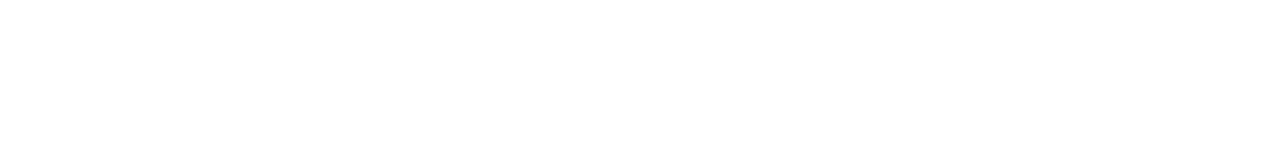
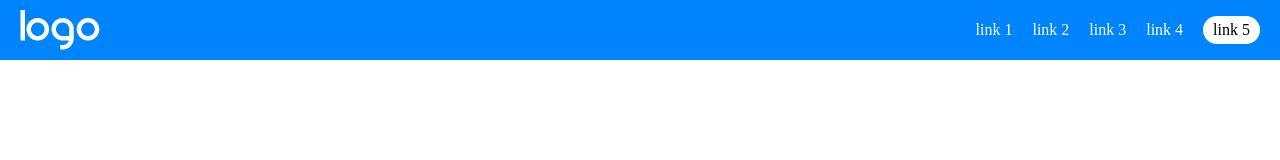
Before and after one commit to DrKillex/htmlcss-responsive-layout, a plain HTML site: page index.html in a window 1280 px wide. Drawn offline with Linux system fonts and the light colour scheme.

Commit message:
nav non fixed

```diff
--- a/css/common.css
+++ b/css/common.css
@@ -0,0 +1,31 @@
+/* var */
+
+:root {
+    --primary-color: #0084fd;
+    --primary-color-light: #B5DDFF;
+    --secondary-color: #9792E4;
+}
+
+/* common */
+
+.container {
+    margin: 0 auto;
+}
+
+.flex {
+    display: flex;
+}
+
+.jc-between {
+    justify-content: space-between;
+}
+
+img {
+    width: 100%;
+    display: block;
+}
+
+.btn {
+    border-radius: 1.25rem;
+    padding: .3125rem .625rem;
+}
--- a/css/header.css
+++ b/css/header.css
@@ -0,0 +1,42 @@
+nav {
+    background-color: var(--primary-color);
+    color: white;
+    padding: .625rem 1.25rem;
+    /* position: fixed; */
+}
+
+nav .container.flex {
+    align-items: center;
+}
+
+.menu-list {
+    display: none;
+}
+
+@media screen and (min-width: 992px) {
+
+    .menu-list {
+        display: flex;
+        gap: 1.25rem;
+        align-items: center;
+    }
+
+    .hamburger {
+        display: none;
+    }
+
+    .menu-list li {
+        list-style: none;
+        text-decoration: none;
+    }
+
+    .menu-list li a {
+        text-decoration: none;
+        color: inherit;
+    }
+
+    .menu-list .btn {
+        background-color: white;
+        color: black;
+    }
+}
--- a/index.html
+++ b/index.html
@@ -5,11 +5,40 @@
     <meta http-equiv="X-UA-Compatible" content="IE=edge">
     <meta name="viewport" content="width=device-width, initial-scale=1.0">
     <title>Document</title>
+    <link rel="stylesheet" href="https://cdnjs.cloudflare.com/ajax/libs/font-awesome/6.2.1/css/all.min.css" integrity="sha512-MV7K8+y+gLIBoVD59lQIYicR65iaqukzvf/nwasF0nqhPay5w/9lJmVM2hMDcnK1OnMGCdVK+iQrJ7lzPJQd1w==" crossorigin="anonymous" referrerpolicy="no-referrer" />
     <link rel="stylesheet" href="css/style.css">
 </head>
 <body>
     <!-- header -->
-    <header></header>
+    <header>
+        <nav>
+            <div class="container flex jc-between">
+                <div class="logo">
+                    <img src="img/logo.png" alt="logo">
+                </div>
+                <div class="hamburger"><i class="fa-solid fa-bars"></i></div>
+
+                    <ul class="menu-list">
+                        <li>
+                            <a href="#">link 1</a>
+                        </li>
+                        <li>
+                            <a href="#">link 2</a>
+                        </li>
+                        <li>
+                            <a href="#">link 3</a>
+                        </li>
+                        <li>
+                            <a href="#">link 4</a>
+                        </li>
+                        <li class="btn">
+                            <a href="#">link 5</a>
+                        </li>
+                    </ul>
+
+            </div>
+        </nav>
+    </header>
     <!-- /header -->
     <!-- main -->
     <main></main>
```
Also changed, not shown: img/logo.png (added).
